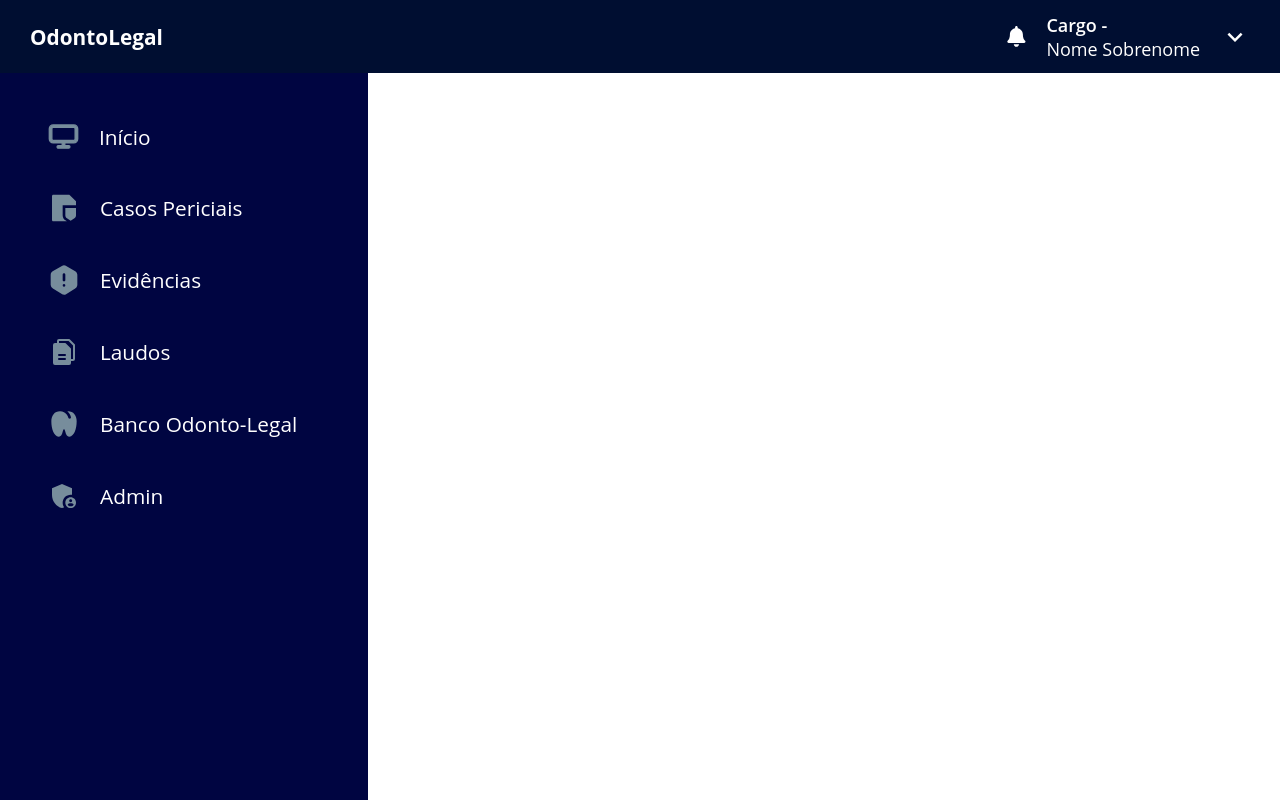
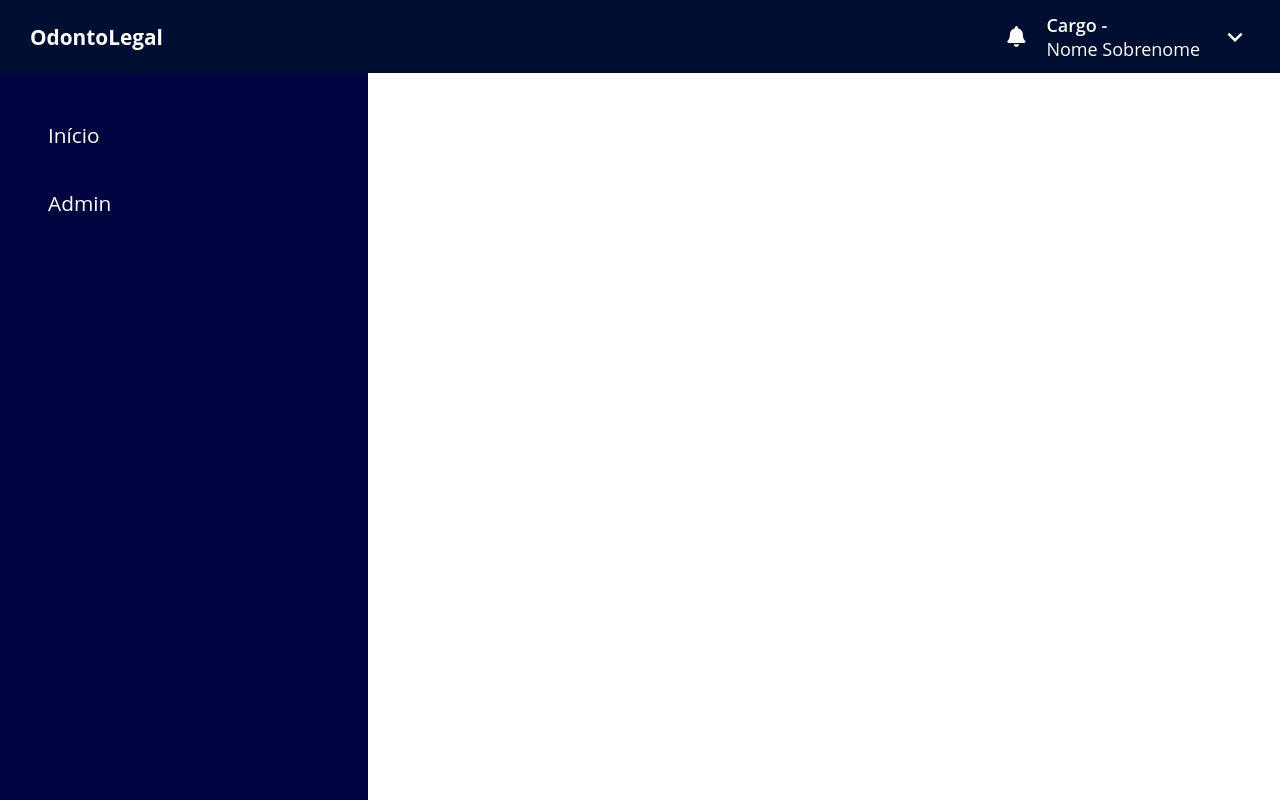
Before and after one commit to fernandesmelo/projeto-integrador-terceiro-periodo, a React app in the folder projeto-integrador/: page /inicio in a window 1280 px wide. Built offline with nearby package versions, Linux system fonts and the light colour scheme; the HTML template or start-up script is replaced by a standard one.

Commit message:
refatoração: simplifica a navegação removendo ícones e mantendo apenas os itens essenciais

```diff
--- a/projeto-integrador/src/components/nav/Nav.jsx
+++ b/projeto-integrador/src/components/nav/Nav.jsx
@@ -1,9 +1,4 @@
 import styles from './Nav.module.css';
-import { CgScreen } from "react-icons/cg";
-import { MdAdminPanelSettings } from "react-icons/md";
-import { TbAlertHexagonFilled } from "react-icons/tb";
-import { RiToothFill, RiFileShield2Fill } from "react-icons/ri";
-import { PiFilesFill } from "react-icons/pi";
 import { useNavigate } from 'react-router-dom';
 
 const Nav = () => {
@@ -16,24 +11,8 @@ const Nav = () => {
     return (
         <div>
             <div className={styles.nav}>
-                <p className={styles.item} tabIndex={0} role="button" onClick={() => navigate('/')}>
-                    <CgScreen size={31} strokeWidth={1} style={{ color: "var(--icons)" }} /> Início
-                </p>
-                <p className={styles.item} tabIndex={0} role="button">
-                    <RiFileShield2Fill size={32} style={{ color: "var(--icons)" }} /> Casos Periciais
-                </p>
-                <p className={styles.item} tabIndex={0} role="button">
-                    <TbAlertHexagonFilled size={32} style={{ color: "var(--icons)" }} /> Evidências
-                </p>
-                <p className={styles.item} tabIndex={0} role="button">
-                    <PiFilesFill size={32} style={{ color: "var(--icons)" }} /> Laudos
-                </p>
-                <p className={styles.item} tabIndex={0} role="button">
-                    <RiToothFill size={32} style={{ color: "var(--icons)" }} /> Banco Odonto-Legal
-                </p>
-                <p className={styles.item} tabIndex={0} role="button" onClick={handleAdmin}>
-                    <MdAdminPanelSettings size={32} style={{ color: "var(--icons)" }} /> Admin
-                </p>
+                <p className={styles.item} tabIndex={0} role="button" onClick={() => navigate('/')}>Início</p>
+                <p className={styles.item} tabIndex={0} role="button" onClick={handleAdmin}>Admin</p>
             </div>
         </div>
     );
```
